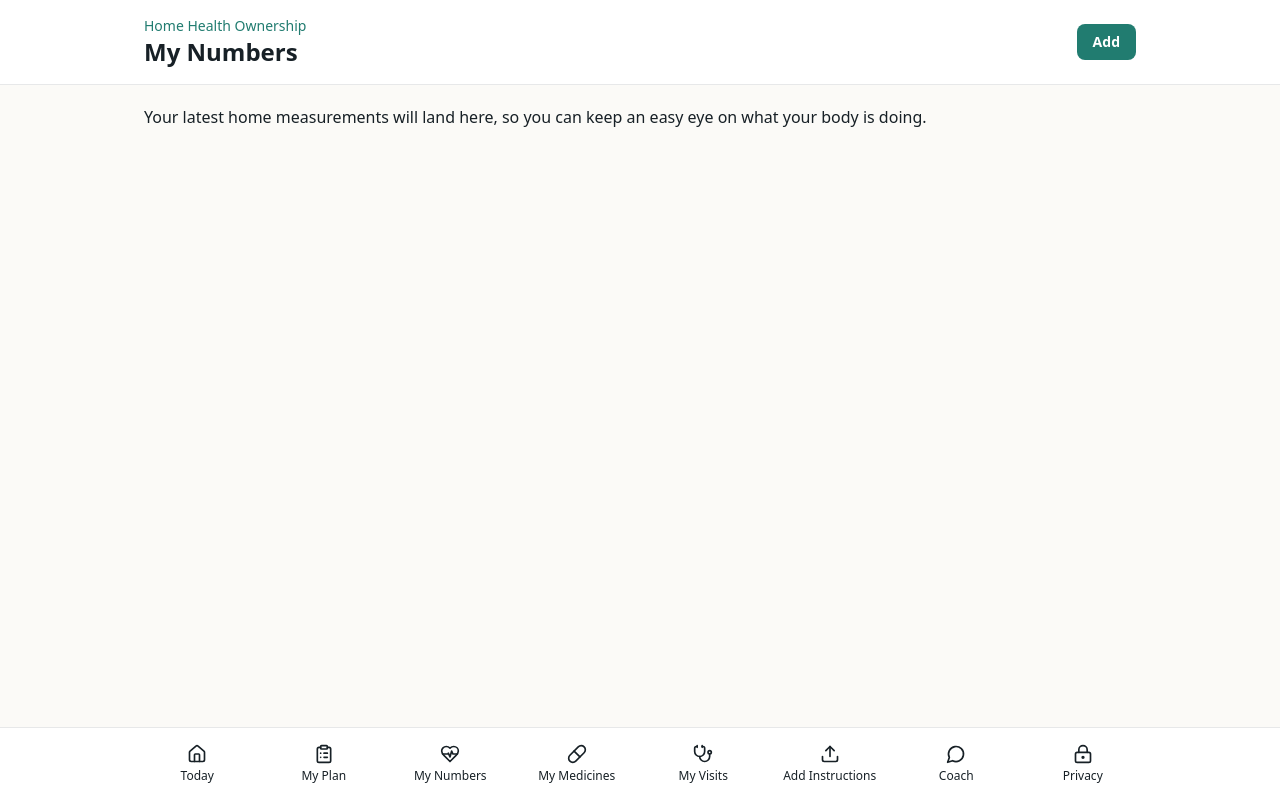
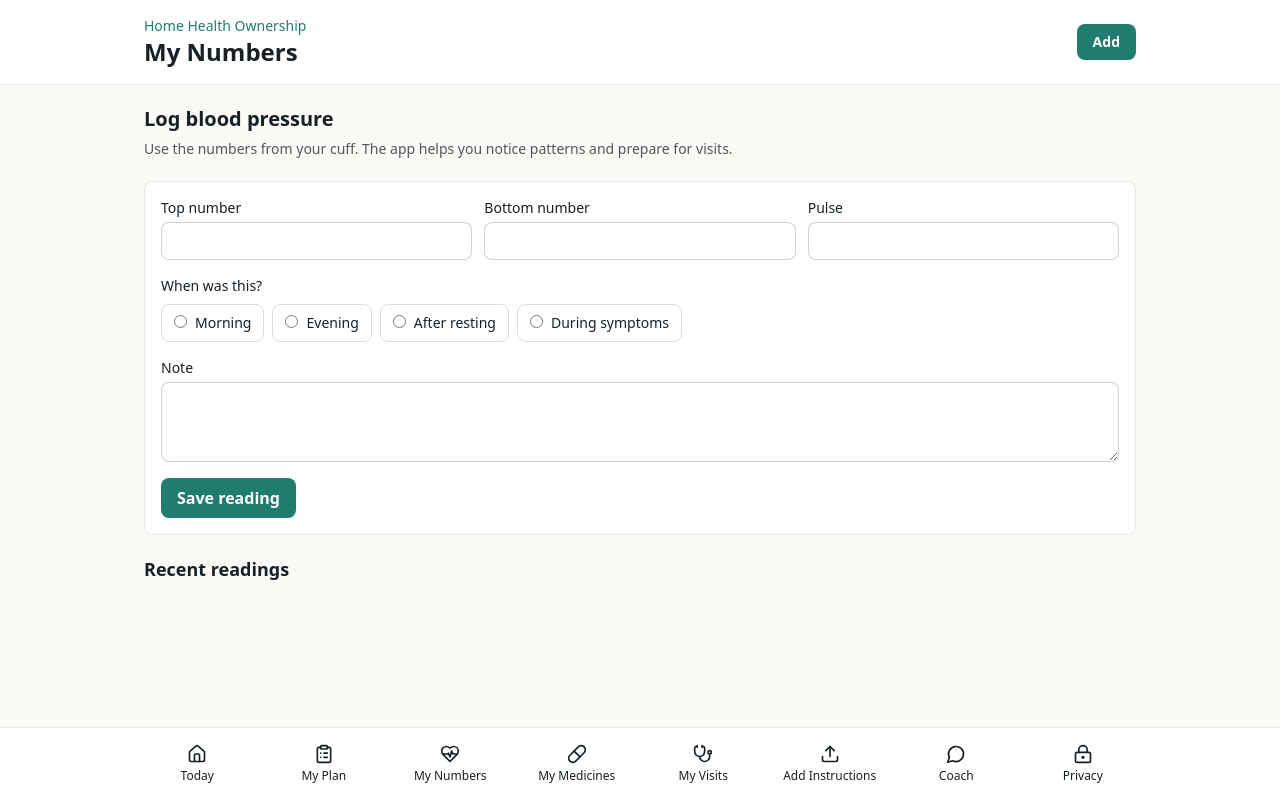
Before and after one commit to Tamathe/Patient-Facing-App, a Next.js app: page /numbers in a window 1280 px wide. Built offline with nearby package versions, Linux system fonts and the light colour scheme.

Commit message:
feat: add blood pressure logging

```diff
--- a/src/app/numbers/page.tsx
+++ b/src/app/numbers/page.tsx
@@ -1,9 +1,59 @@
+"use client";
+
+import { BpLogForm } from "@/components/bp-log-form";
 import { AppShell } from "@/components/app-shell";
+import { interpretBloodPressure } from "@/domain/blood-pressure";
+import type { HomeReading } from "@/domain/types";
+import { useHealthState } from "@/state/store";
 
 export default function NumbersPage() {
+  const { state, dispatch } = useHealthState();
+  const latest = state.readings.at(-1);
+  const insight = latest ? interpretBloodPressure(latest, state.readings.slice(0, -1), state.carePlan) : null;
+
   return (
     <AppShell title="My Numbers">
-      <p>Your latest home measurements will land here, so you can keep an easy eye on what your body is doing.</p>
+      <div className="grid gap-5">
+        <section>
+          <h2 className="text-xl font-semibold">Log blood pressure</h2>
+          <p className="mt-1 text-sm leading-6 text-ink/75">
+            Use the numbers from your cuff. The app helps you notice patterns and prepare for visits.
+          </p>
+        </section>
+        <BpLogForm
+          onSubmit={(values) => {
+            const reading: HomeReading = {
+              id: crypto.randomUUID(),
+              patientId: state.patient.id,
+              systolic: values.systolic,
+              diastolic: values.diastolic,
+              pulse: values.pulse,
+              measuredAt: new Date().toISOString(),
+              contexts: values.contexts,
+              note: values.note
+            };
+            dispatch({ type: "addReading", reading });
+          }}
+        />
+        {insight ? (
+          <section className="rounded-control border border-care/30 bg-calm p-4">
+            <h2 className="text-lg font-semibold">Latest insight</h2>
+            <p className="mt-2 text-sm leading-6">{insight.message}</p>
+          </section>
+        ) : null}
+        <section className="grid gap-2">
+          <h2 className="text-lg font-semibold">Recent readings</h2>
+          {state.readings.slice(-5).reverse().map((reading) => (
+            <div key={reading.id} className="rounded-control border border-ink/10 bg-white p-3 text-sm">
+              <strong>
+                {reading.systolic}/{reading.diastolic}
+              </strong>
+              {reading.pulse ? <span> pulse {reading.pulse}</span> : null}
+              <p className="text-ink/65">{new Date(reading.measuredAt).toLocaleString()}</p>
+            </div>
+          ))}
+        </section>
+      </div>
     </AppShell>
   );
 }
--- /dev/null
+++ b/src/components/bp-log-form.tsx
@@ -0,0 +1,80 @@
+"use client";
+
+import React from "react";
+import { useState } from "react";
+import { bpReadingInputSchema } from "@/domain/schemas";
+import type { MeasurementContext } from "@/domain/types";
+
+type BpLogFormValues = {
+  systolic: number;
+  diastolic: number;
+  pulse: number | null;
+  contexts: MeasurementContext[];
+  note: string;
+};
+
+export function BpLogForm({ onSubmit }: { onSubmit: (values: BpLogFormValues) => void }) {
+  const [error, setError] = useState("");
+
+  function handleSubmit(formData: FormData) {
+    const context = formData.get("context");
+    const parsed = bpReadingInputSchema.safeParse({
+      systolic: formData.get("systolic"),
+      diastolic: formData.get("diastolic"),
+      pulse: formData.get("pulse") ? formData.get("pulse") : null,
+      contexts: context ? [context] : [],
+      note: formData.get("note") ?? ""
+    });
+
+    if (!parsed.success) {
+      setError("Check the numbers and select when this reading was taken.");
+      return;
+    }
+
+    setError("");
+    onSubmit(parsed.data);
+  }
+
+  return (
+    <form action={handleSubmit} className="rounded-control border border-ink/10 bg-white p-4">
+      <div className="grid gap-3 sm:grid-cols-3">
+        <label className="grid gap-1 text-sm font-medium">
+          Top number
+          <input className="rounded-control border border-ink/20 px-3 py-2" inputMode="numeric" name="systolic" />
+        </label>
+        <label className="grid gap-1 text-sm font-medium">
+          Bottom number
+          <input className="rounded-control border border-ink/20 px-3 py-2" inputMode="numeric" name="diastolic" />
+        </label>
+        <label className="grid gap-1 text-sm font-medium">
+          Pulse
+          <input className="rounded-control border border-ink/20 px-3 py-2" inputMode="numeric" name="pulse" />
+        </label>
+      </div>
+      <fieldset className="mt-4">
+        <legend className="text-sm font-medium">When was this?</legend>
+        <div className="mt-2 flex flex-wrap gap-2">
+          {[
+            ["morning", "Morning"],
+            ["evening", "Evening"],
+            ["after_resting", "After resting"],
+            ["during_symptoms", "During symptoms"]
+          ].map(([value, label]) => (
+            <label key={value} className="rounded-control border border-ink/15 px-3 py-2 text-sm">
+              <input className="mr-2" name="context" type="radio" value={value} />
+              {label}
+            </label>
+          ))}
+        </div>
+      </fieldset>
+      <label className="mt-4 grid gap-1 text-sm font-medium">
+        Note
+        <textarea className="min-h-20 rounded-control border border-ink/20 px-3 py-2" name="note" />
+      </label>
+      {error ? <p className="mt-3 text-sm font-medium text-pulse">{error}</p> : null}
+      <button className="mt-4 rounded-control bg-care px-4 py-2 font-semibold text-white" type="submit">
+        Save reading
+      </button>
+    </form>
+  );
+}
```
Also changed, not shown: 1 other file (tests, documents, lock files or other folders).
